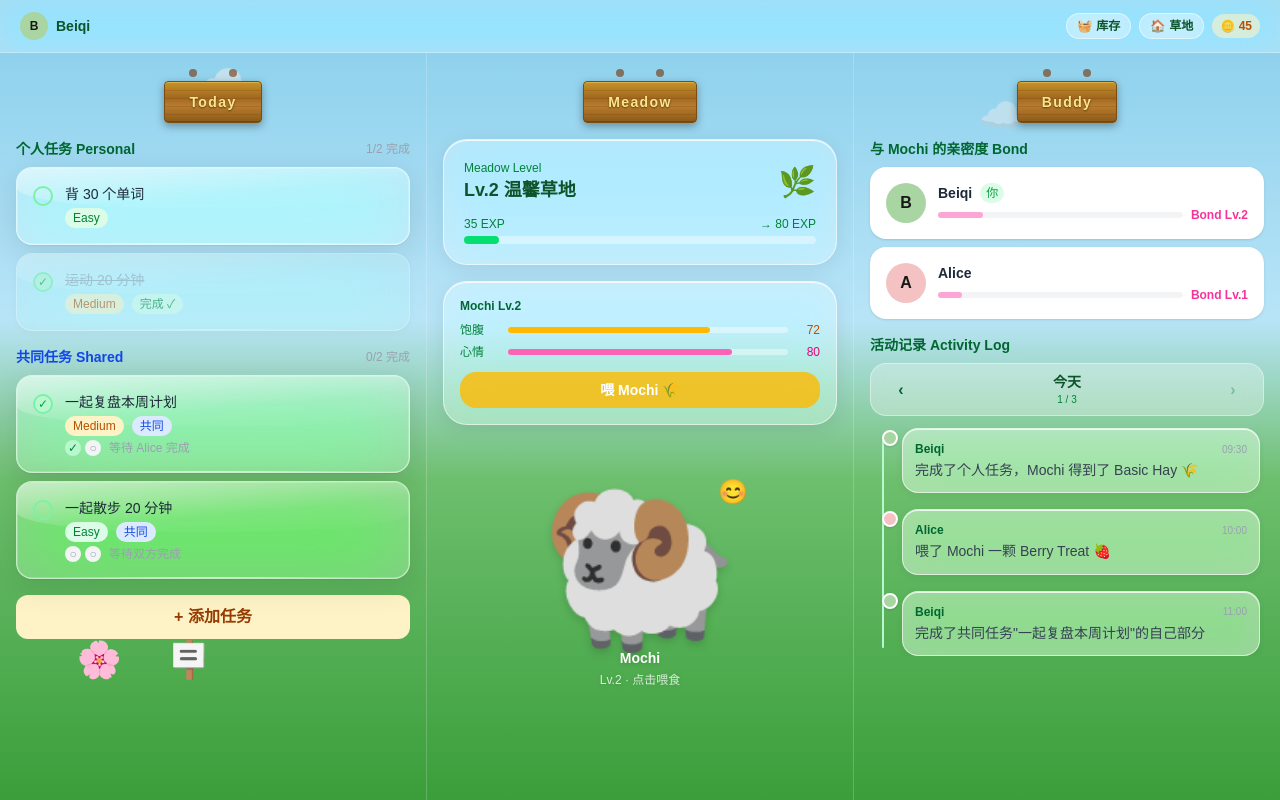
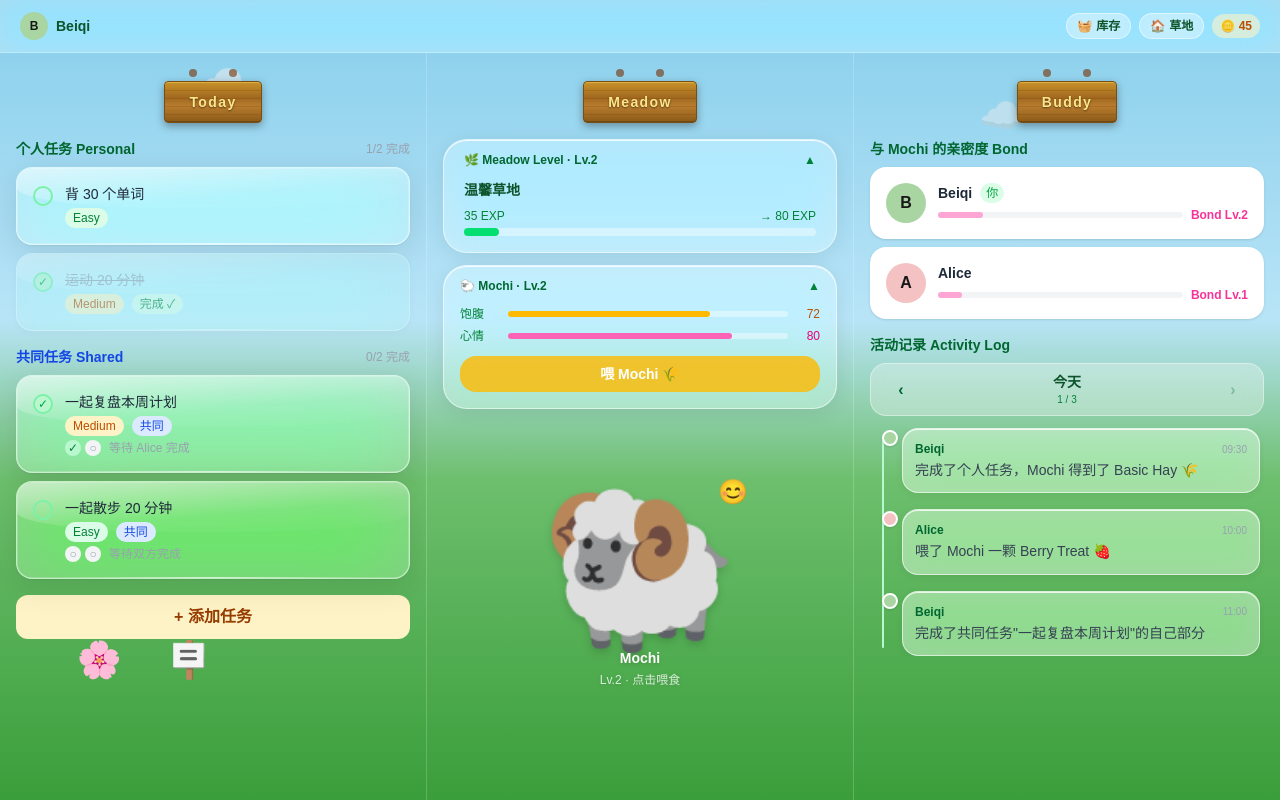
Before and after one commit to Becky-Dai/Baa-Do, a Next.js app in the folder frontend/: page /dashboard in a window 1280 px wide. Built offline with nearby package versions, Linux system fonts and the light colour scheme.

Commit message:
feat: Meadow Level and Mochi cards independently collapsible

```diff
--- a/frontend/components/dashboard/MeadowPanel.tsx
+++ b/frontend/components/dashboard/MeadowPanel.tsx
@@ -3,6 +3,9 @@
  * English: Dashboard Meadow panel showing Home Level and unplaced elements (scene is now the page background).
  */
 
+'use client';
+
+import { useState } from 'react';
 import type { PairRoom } from '../../types/room';
 import type { MeadowElement } from '../../types/economy';
 import type { PairLamb } from '../../types/lamb';
@@ -38,24 +41,41 @@ const glassCard: React.CSSProperties = {
   boxShadow: '0 4px 20px rgba(0,0,0,0.08), inset 0 1px 0 rgba(255,255,255,0.8)',
 };
 
+function CollapseHeader({ title, open, onToggle }: { title: string; open: boolean; onToggle: () => void }) {
+  return (
+    <button
+      onClick={onToggle}
+      className="w-full flex items-center justify-between text-left"
+    >
+      <span className="text-xs font-semibold text-green-800">{title}</span>
+      <span className="text-green-700 text-xs">{open ? '▲' : '▼'}</span>
+    </button>
+  );
+}
+
 export default function MeadowPanel({ room, meadowElements, lamb, onFeed }: MeadowPanelProps) {
+  const [meadowOpen, setMeadowOpen] = useState(true);
+  const [mochiOpen, setMochiOpen] = useState(true);
+
   const nextLevelExp = homeLevelExpNeeded[room.homeLevel] ?? 999;
   const prevLevelExp = homeLevelExpNeeded[room.homeLevel - 1] ?? 0;
   const progress = Math.min(100, ((room.homeExp - prevLevelExp) / (nextLevelExp - prevLevelExp)) * 100);
 
-  const unplacedElements = meadowElements.filter((e) => !e.isPlaced);
+  return (
+    <div className="flex flex-col gap-3">
 
-  return (
-    <div className="flex flex-col gap-4">
-      {/* Home Level card */}
-      <div className="rounded-3xl p-5" style={glassCard}>
-        <div className="flex items-center justify-between mb-3">
-          <div>
-            <p className="text-xs text-green-700">Meadow Level</p>
-            <h3 className="text-lg font-bold text-green-900">Lv.{room.homeLevel} {homeLevelLabel[room.homeLevel]}</h3>
+      {/* Meadow Level card */}
+      <div className="rounded-3xl overflow-hidden" style={glassCard}>
+        <div className="px-5 py-3">
+          <CollapseHeader
+            title={`🌿 Meadow Level · Lv.${room.homeLevel}`}
+            open={meadowOpen}
+            onToggle={() => setMeadowOpen((v) => !v)}
+          />
         </div>
-          <span className="text-3xl">🌿</span>
-        </div>
+        {meadowOpen && (
+          <div className="px-5 pb-4">
+            <p className="text-sm font-bold text-green-900 mb-2">{homeLevelLabel[room.homeLevel]}</p>
             <div className="flex justify-between text-xs text-green-700 mb-1">
               <span>{room.homeExp} EXP</span>
               <span>→ {nextLevelExp} EXP</span>
@@ -64,10 +84,20 @@ export default function MeadowPanel({ room, meadowElements, lamb, onFeed }: Mead
               <div className="h-2 rounded-full bg-green-400 transition-all duration-300" style={{ width: `${progress}%` }} />
             </div>
           </div>
+        )}
+      </div>
 
       {/* Mochi stats + feed */}
-      <div className="rounded-3xl p-4" style={glassCard}>
-        <p className="text-xs font-semibold text-green-800 mb-2">{lamb.name} Lv.{lamb.level}</p>
+      <div className="rounded-3xl overflow-hidden" style={glassCard}>
+        <div className="px-4 py-3">
+          <CollapseHeader
+            title={`🐑 ${lamb.name} · Lv.${lamb.level}`}
+            open={mochiOpen}
+            onToggle={() => setMochiOpen((v) => !v)}
+          />
+        </div>
+        {mochiOpen && (
+          <div className="px-4 pb-4">
             <div className="space-y-1.5 mb-3">
               <div className="flex items-center gap-2 text-xs">
                 <span className="text-green-700 w-10">饱腹</span>
@@ -91,6 +121,8 @@ export default function MeadowPanel({ room, meadowElements, lamb, onFeed }: Mead
               喂 {lamb.name} 🌾
             </button>
           </div>
+        )}
+      </div>
 
     </div>
   );
```
Lines whose indentation alone changed are shown as unchanged.
